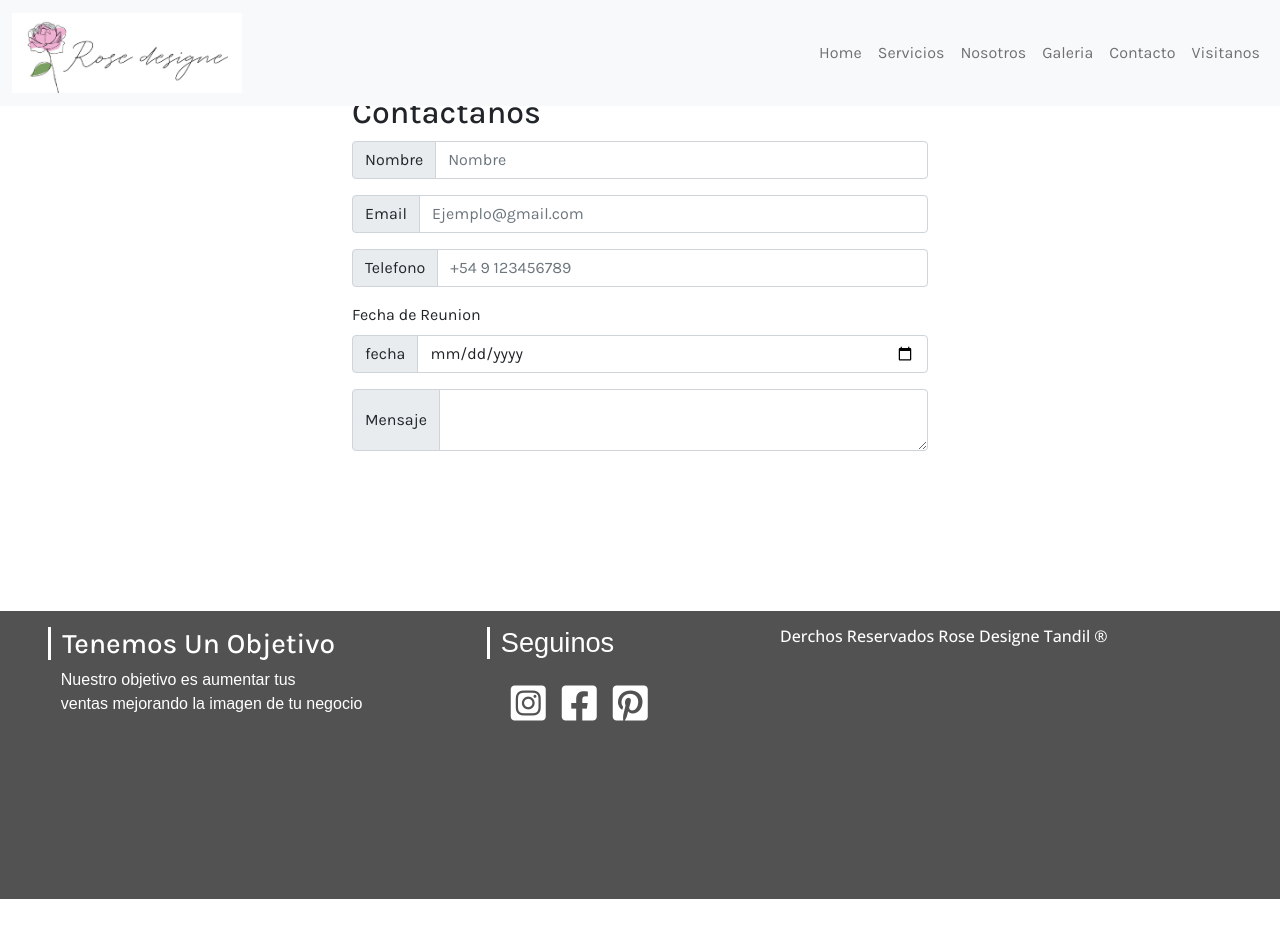
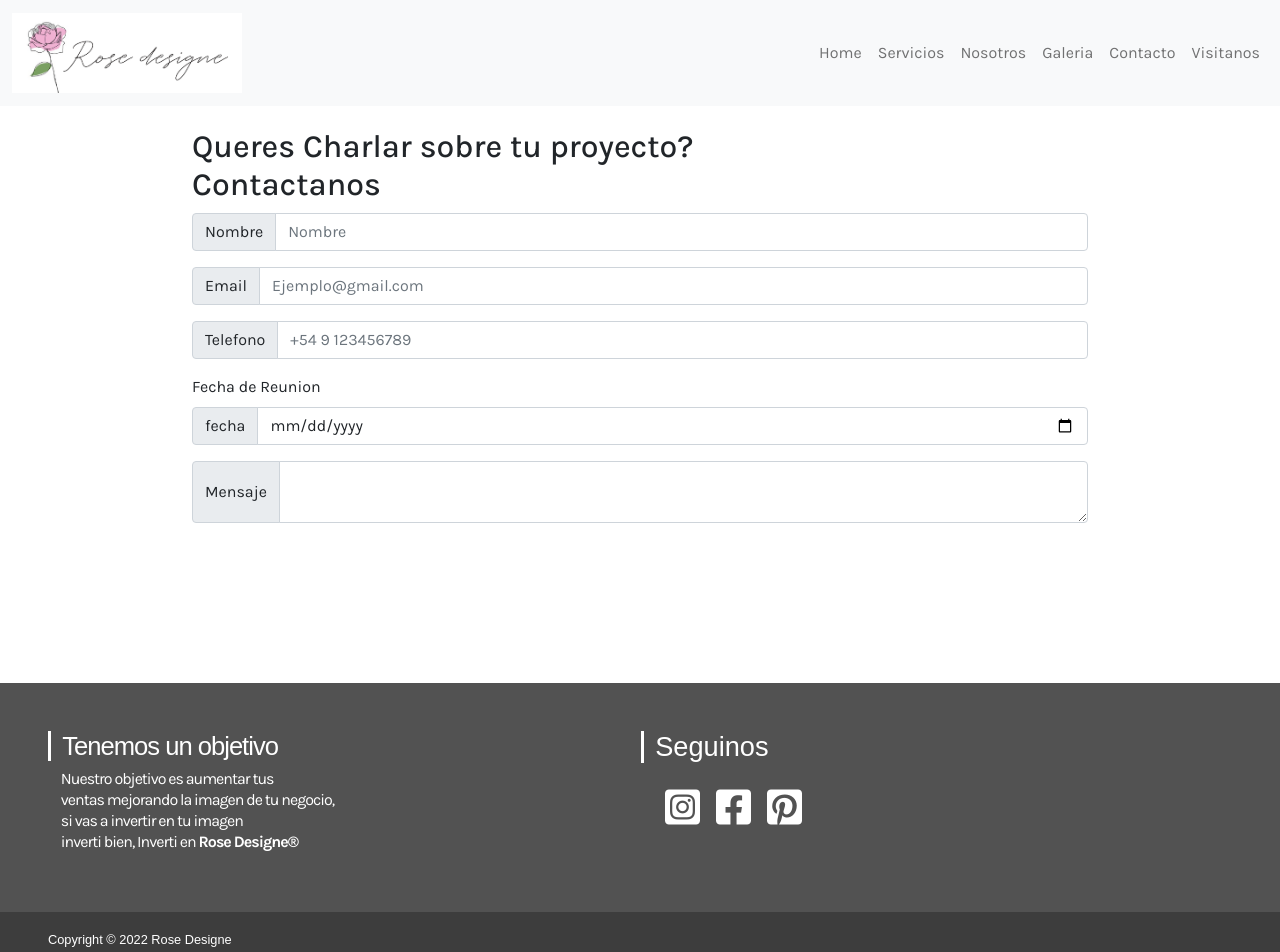
Before and after one commit to faustinogs/Proyecto-final-coderhouse, a plain HTML site: page pages/contacto.html in a window 1280 px wide. Before the commit the page ends 899 px from the top, so only its background shows below. Drawn offline with nearby package versions, Linux system fonts and the light colour scheme.

Commit message:
footer listo responsive

```diff
--- a/css/estilos.scss
+++ b/css/estilos.scss
@@ -265,17 +265,67 @@ body{
 /*---------------------FOOTER---------------------*/
 .footer{
     grid-area: footer;
-    padding: 1rem 3rem;
     width: 100%;
-    height: 18rem;
+    height: 24rem;
     color: white;
     background-color: $colortexto1;
+    padding: 0;
 }
 .footer__text{
     font-family: map-get($font-style,"estilo1");
     text-transform: capitalize;
 }
+.objetivo{
+    grid-column: 1/2;
+    grid-row: 1/2;
+    padding: 2rem 1rem 1rem;
+}
+.objetivo-title{
+    font-family: map-get($font-style,"estilo4");
+    font-size: 1.2rem;
+    border-left: 0.2rem solid white;
+    padding-left: .7rem;
+    }
+.objetivo-text{
+    font-family: map-get($font-style,"estilo4");
+    font-size: 1rem;
+    padding-left:.8rem;
+    line-height:1.5rem;
+}
+.seguinos{
+    grid-column: 1/2;
+    grid-row: 2/3;
+    padding: 1rem 1rem ;
+}
+.derechos{
+    grid-column: 1/2;
+    grid-row: 3/4;
+    background-color: #3d3d3d;
+    min-height: 4rem;
+}
+.derechos-text{
+    padding-top: 1.3rem;
+    padding-left: 1.3rem;
+}
+.red-footer{
+    padding: .5rem;
+    font-size: 2.5rem;
+    font-weight: 700;
+    color: white;
+}
+.seguinos-text{
+    font-family: map-get($font-style,"estilo4");
+    font-size: 1.2rem;
+    border-left: 0.2rem solid white;
+    padding-left: .7rem;
+}
+.seguinos-redes{
+    display: flex;
+    padding-left: 1rem; }
 /*---------------------GALLERIA.HTML---------------------*/
+.nav-galeria{
+    margin-top: -1rem;
+}
 .texto--gallery{
     grid-area: texto--gallery;
     padding-top: 7rem;
@@ -290,7 +340,6 @@ body{
     @include underline-thiner;
 }
 .grid__container__gallery{
-    grid-area:grid__container__gallery;
     display: grid;
     gap: .9em;
     margin: 2em 1em;
@@ -384,6 +433,7 @@ body{
 .container--formulario{
     grid-area: formulario--grid;
     width: 80%;
+    padding-top: 8rem;
     margin-left: 10%;
     margin-right: 10%;
     padding-bottom: 10rem;
@@ -392,7 +442,15 @@ body{
     font-family: map-get($font-style,"estilo");
 }
 /*---------------------MEDIA-DESKTOP---------------------*/
-@media only screen and (min-width: 767px) {
+@media only screen and (min-width: 767px){
+    .container__index{
+        width: 100%;
+    }
+    .container--formulario{
+        width: 80%;
+    }
+}
+@media only screen and (min-width: 920px) {
     .container_index{
         display: grid;
         grid-template-columns: 1fr 1fr 1fr 1fr;
@@ -536,30 +594,48 @@ body{
         .footer{
             grid-area: footer;
             display: grid;
+            padding: 0;
+            height: 18rem;
         }
         .objetivo{
             grid-column: 1/2;
             grid-row: 1/2;
-
+            padding: 3rem 3rem;
         }
         .objetivo-title{
+            font-family: map-get($font-style,"estilo4");
+            font-size: 1.6rem;
+            font-weight:500;
+            letter-spacing: -1px;
             border-left: 0.2rem solid white;
             padding-left: .7rem;
         }
         .objetivo-text{
-            font-family: map-get($font-style,"estilo4");
+            font-family: map-get($font-style,"estilo2");
             font-size: 1rem;
+            font-weight:400;
             padding-left:.8rem;
-            line-height:1.5rem;
-
+            line-height:1.3rem;
+            letter-spacing: -1px;
         }
         .seguinos{
             grid-column: 2/3;
             grid-row: 1/2;
+            padding: 3rem 3rem;
+
         }
         .derechos{
-            grid-column: 3/4;
-            grid-row: 1/2;
+            grid-column: 1/4;
+            grid-row: 2/3;
+            min-height: 3.5rem;
+            background-color: #3d3d3d;
+        }
+        .derechos-text{
+            font-family: map-get($font-style,"estilo4");
+            font-size: .8rem;
+            padding-left: 3rem;
+            padding-top: 1.2rem;
+            line-height: 1.1rem;
         }
         .red-footer{
             padding: .5rem;
@@ -584,11 +660,10 @@ body{
         }
         /*---------------------FORMULARIO-DESKTOP---------------------*/
         .container--formulario{
-            width: 45%;
+            width: 70%;
             height: auto;
             margin-left: auto;
             margin-right: auto;
-            margin-top: 7vh;
             margin-bottom: auto;
         }
     }
--- a/pages/contacto.html
+++ b/pages/contacto.html
@@ -68,9 +68,9 @@
     </div>
     <footer class="footer">
         <div class="objetivo">
-            <h3 class="objetivo-title">Tenemos Un Objetivo</h3>
+            <h3 class="objetivo-title">Tenemos un objetivo</h3>
             <h3 class="objetivo-text">
-                Nuestro objetivo es aumentar tus <br>ventas mejorando la imagen de tu negocio
+                Nuestro objetivo es aumentar tus <br>ventas mejorando la imagen de tu negocio, <br> si vas a invertir en tu imagen <br> inverti bien, Inverti en <strong>Rose Designe®</strong>
             </h3>
         </div>
         <div class="seguinos">
@@ -98,7 +98,7 @@
             </div>
         </div>
         <div class="derechos">
-            <h6 class="footer__text">derchos reservados rose designe tandil ®</h6>
+            <h6 class="derechos-text">Copyright © 2022 Rose Designe </h6>
         </div>
     </footer>
     <script src="https://cdn.jsdelivr.net/npm/@popperjs/core@2.10.2/dist/umd/popper.min.js" integrity="sha384-7+zCNj/IqJ95wo16oMtfsKbZ9ccEh31eOz1HGyDuCQ6wgnyJNSYdrPa03rtR1zdB" crossorigin="anonymous"></script>
```
Also changed, not shown: index.html (+3 -3 lines), pages/galeria.html (+4 -4 lines), pages/servicios.html (+3 -3 lines), css/estilos.css, 1 other file.
